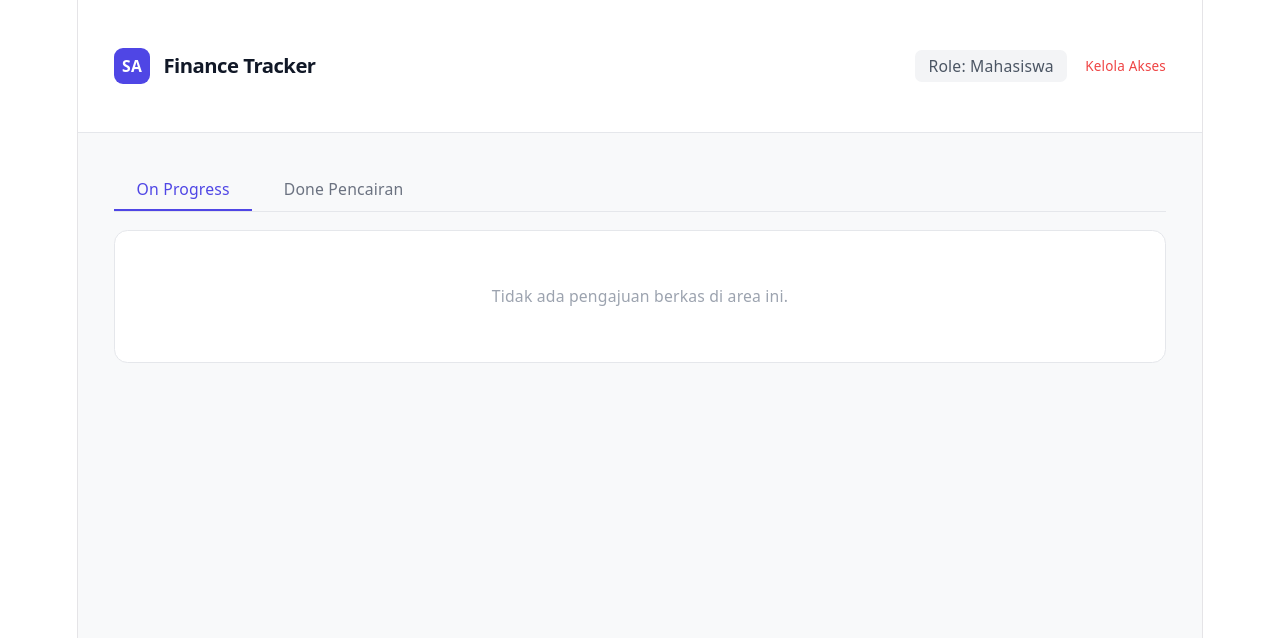
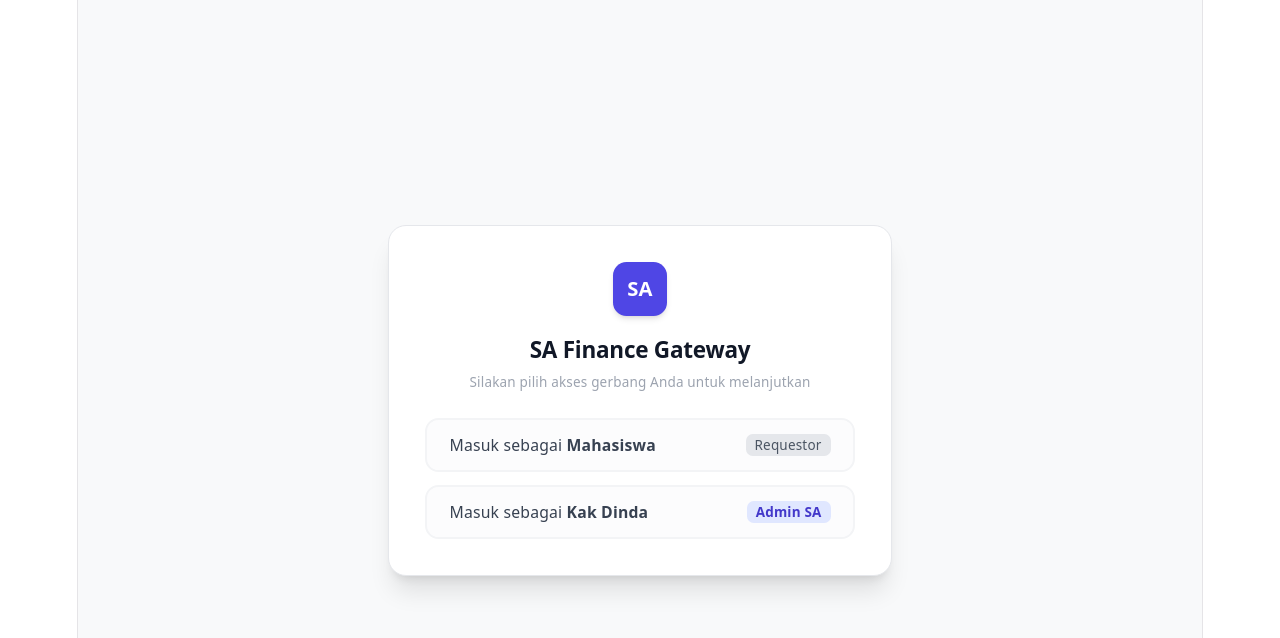
Before and after one commit to alifakbar-mna/sa-reimbursement, a React (Vite) app: page / in a window 1280 px wide. Shown: the top 638 px of the page. Built offline with nearby package versions, Linux system fonts and the light colour scheme.

Commit message:
update file

```diff
--- a/src/App.jsx
+++ b/src/App.jsx
@@ -42,7 +42,6 @@ export default function App() {
       if (selectedItem.revisions && Array.isArray(selectedItem.revisions) && selectedItem.revisions.length > 0) {
         setRevisionList(selectedItem.revisions);
       } else {
-        // Jika belum ada data revisi sebelumnya, buat template baris kosong pertama
         setRevisionList([{ deadline: '', catatan: '' }]);
       }
     }
@@ -77,7 +76,7 @@ export default function App() {
     }
   };
 
-  // 1. INPUT OLEH MAHASISWA (OTOMATIS STATUS_PROPOSAL = 'On Progress')
+  // 1. INPUT OLEH MAHASISWA
   const handleCreateSubmission = async (e) => {
     e.preventDefault();
     try {
@@ -89,7 +88,7 @@ export default function App() {
           bph_kegiatan: newSubmission.bph_kegiatan,
           cp_bph: newSubmission.cp_bph,
           nominal_pengajuan: parseFloat(newSubmission.nominal_pengajuan) || 0,
-          status_proposal: 'On Progress', // Match dengan CHECK constraint database baru
+          status_proposal: 'On Progress',
           is_cair: false,
           revisions: []
         }
@@ -97,7 +96,6 @@ export default function App() {
 
       if (error) throw error;
 
-      // Reset form pengajuan bersih tanpa memunculkan alert notifikasi pop-up yang mengganggu
       setNewSubmission({ ormawa: '', nama_kegiatan: '', pic_pembina: '', bph_kegiatan: '', cp_bph: '', nominal_pengajuan: '' });
       fetchSubmissions();
     } catch (error) {
@@ -105,25 +103,22 @@ export default function App() {
     }
   };
 
-  // Fungsi dinamis menambah baris input revisi baru (+ button)
   const addRevisionRow = () => {
     setRevisionList([...revisionList, { deadline: '', catatan: '' }]);
   };
 
-  // Fungsi menghapus baris revisi tertentu
   const removeRevisionRow = (index) => {
     const updated = revisionList.filter((_, i) => i !== index);
     setRevisionList(updated.length > 0 ? updated : [{ deadline: '', catatan: '' }]);
   };
 
-  // Fungsi mengubah nilai di baris revisi tertentu
   const handleRevisionChange = (index, field, value) => {
     const updated = [...revisionList];
     updated[index][field] = value;
     setRevisionList(updated);
   };
 
-  // 2. TRIGGER WHATSAPP OTOMATIS SAAT ADA PERUBAHAN STATUS
+  // 2. TRIGGER WHATSAPP AUTOMATION
   const sendWhatsAppNotification = (item, updatedStatus, updatedRevisions) => {
     let phone = item.cp_bph.replace(/[^0-9]/g, '');
     if (phone.startsWith('0')) {
@@ -159,7 +154,7 @@ export default function App() {
     window.open(url, '_blank');
   };
 
-  // 3. SIMPAN PERUBAHAN OLEH KAK DINDA (SA)
+  // 3. SIMPAN PERUBAHAN OLEH SA
   const handleSaveChanges = async () => {
     if (!selectedItem) return;
 
@@ -182,9 +177,7 @@ export default function App() {
       if (error) throw error;
 
       alert('Data berhasil disimpan!');
-
       sendWhatsAppNotification(selectedItem, selectedItem.status_proposal, validRevisions);
-
       setSelectedItem(null);
       fetchSubmissions();
     } catch (error) {
@@ -197,6 +190,52 @@ export default function App() {
     return 'Rp ' + Number(num).toLocaleString('id-ID');
   };
 
+  // ==================== TAMPILAN PINTU GERBANG (LOGIN AWAL) ====================
+  if (userRole === null) {
+    return (
+      <div className="min-h-screen bg-[#F8F9FA] flex flex-col justify-center items-center p-4">
+        <div className="bg-white p-8 rounded-2xl border border-gray-200 shadow-xl max-w-md w-full text-center space-y-6">
+          <div>
+            <div className="w-12 h-12 rounded-xl bg-indigo-600 flex items-center justify-center text-white font-bold text-lg mx-auto shadow-md">SA</div>
+            <h2 className="text-xl font-bold text-gray-900 mt-4">SA Finance Gateway</h2>
+            <p className="text-xs text-gray-400 mt-1">Silakan pilih akses gerbang Anda untuk melanjutkan</p>
+          </div>
+          <div className="grid grid-cols-1 gap-3">
+            <button onClick={() => setUserRole('request')} className="py-3 border-2 border-gray-100 hover:border-indigo-600 rounded-xl font-medium text-sm text-gray-700 hover:text-indigo-600 transition-all bg-gray-50/50 hover:bg-indigo-50/20 text-left px-5 flex items-center justify-between">
+              <span>Masuk sebagai <strong>Mahasiswa</strong></span>
+              <span className="text-xs bg-gray-200 text-gray-600 px-2 py-0.5 rounded-md font-normal">Requestor</span>
+            </button>
+            <button onClick={() => setUserRole('sa')} className="py-3 border-2 border-gray-100 hover:border-indigo-600 rounded-xl font-medium text-sm text-gray-700 hover:text-indigo-600 transition-all bg-gray-50/50 hover:bg-indigo-50/20 text-left px-5 flex items-center justify-between">
+              <span>Masuk sebagai <strong>Kak Dinda</strong></span>
+              <span className="text-xs bg-indigo-100 text-indigo-700 px-2 py-0.5 rounded-md font-bold">Admin SA</span>
+            </button>
+          </div>
+        </div>
+      </div>
+    );
+  }
+
+  // ==================== SCREEN VALIDASI PASSWORD KAK DINDA ====================
+  if (userRole === 'sa' && !isAuthenticated) {
+    return (
+      <div className="min-h-screen bg-[#F8F9FA] flex flex-col justify-center items-center p-4">
+        <div className="bg-white p-8 rounded-2xl border border-gray-200 shadow-xl max-w-sm w-full space-y-4">
+          <button onClick={() => setUserRole(null)} className="text-xs text-gray-400 hover:text-gray-600 flex items-center gap-1">&larr; Kembali</button>
+          <div>
+            <h3 className="text-lg font-bold text-gray-900">Otentikasi Internal SA</h3>
+            <p className="text-xs text-gray-400 mt-0.5">Masukkan kunci akses finansial Student Affairs</p>
+          </div>
+          <form onSubmit={handleSALogin} className="space-y-3">
+            <input autoFocus type="password" placeholder="••••••••" value={passwordInput} onChange={(e) => setPasswordInput(e.target.value)} className="w-full border border-gray-200 rounded-xl p-3 text-sm focus:outline-indigo-600 font-mono tracking-widest text-center" />
+            {passwordError && <p className="text-[11px] text-red-500 text-center font-medium">Kunci akses salah. Periksa kembali token Anda.</p>}
+            <button type="submit" className="w-full py-2.5 bg-indigo-600 text-white font-medium text-sm rounded-xl hover:bg-indigo-700 transition-colors shadow-xs">Validasi Akses</button>
+          </form>
+        </div>
+      </div>
+    );
+  }
+
+  // ==================== TAMPILAN DASHBOARD UTAMA ====================
   return (
     <div className="min-h-screen bg-[#F8F9FA] text-[#334155] font-sans antialiased">
       <header className="bg-white border-b border-gray-200 px-8 py-4 flex justify-between items-center shadow-xs">
@@ -297,7 +336,7 @@ export default function App() {
         </div>
       </main>
 
-      {/* PANEL SLIDE-OVER KANAN (KHUSUS KAK DINDA - SA) */}
+      {/* PANEL SLIDE-OVER KANAN */}
       {selectedItem && userRole === 'sa' && (
         <div className="fixed inset-0 z-50 flex justify-end">
           <div className="absolute inset-0 bg-gray-900/20 backdrop-blur-xs" onClick={() => setSelectedItem(null)} />
@@ -308,7 +347,6 @@ export default function App() {
             </div>
 
             <div className="flex-1 overflow-y-auto space-y-4 text-xs">
-              {/* Tombol Opsi Status */}
               <div className="space-y-1.5">
                 <label className="font-bold text-gray-500 uppercase block">Ubah Status Berkas</label>
                 <div className="flex flex-wrap gap-2">
@@ -318,7 +356,6 @@ export default function App() {
                 </div>
               </div>
 
-              {/* INPUT MULTI-DEADLINE & CATATAN REVISI DINAMIS */}
               {selectedItem.status_proposal === 'Need Revision' && (
                 <div className="space-y-3 bg-amber-50/40 p-4 rounded-xl border border-amber-100">
                   <div className="flex justify-between items-center">
```
